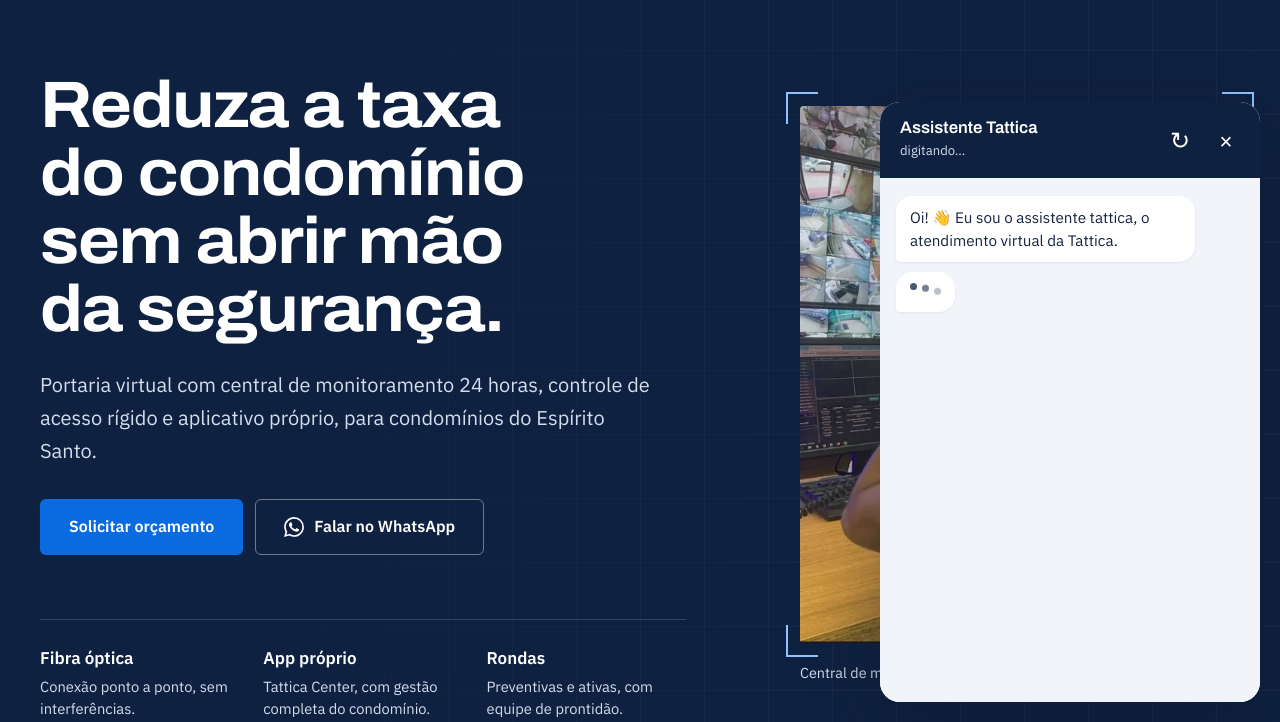
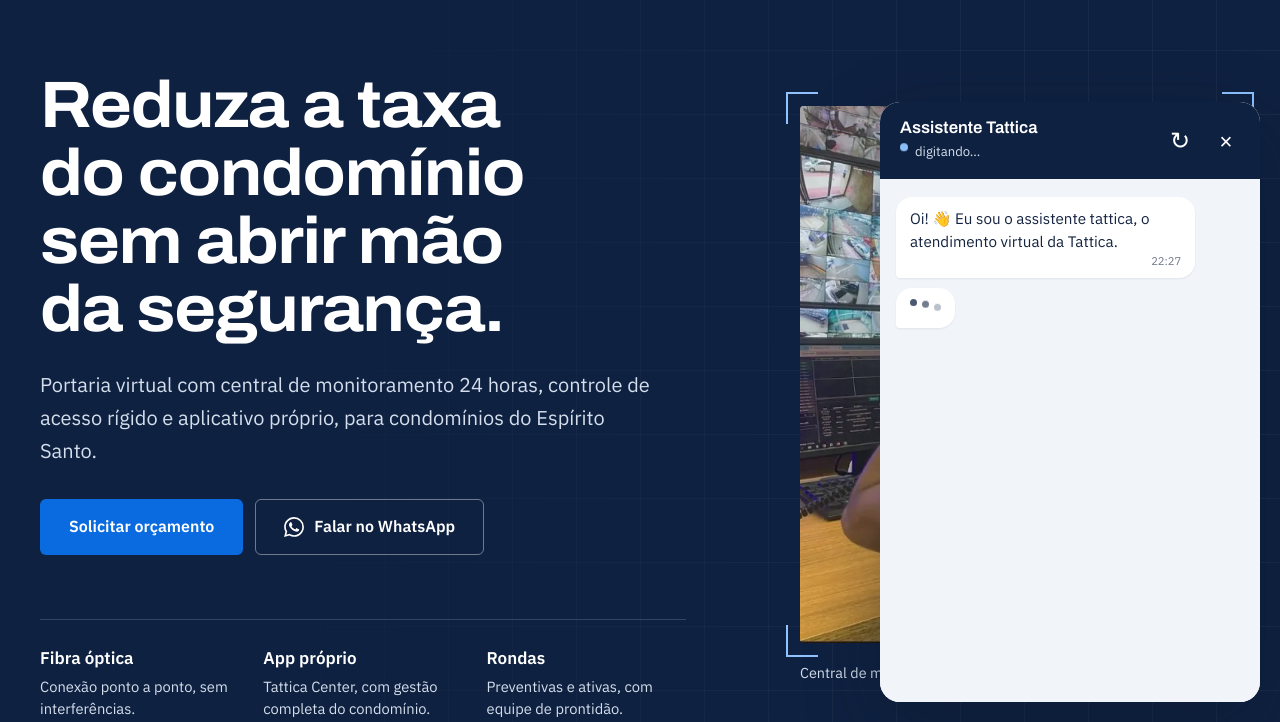
Before and after one commit to KaikyBrener/Tattica-Website, a plain HTML site: page Index.html in a window 1280 px wide. Both pictures are taken after a click on the button "Fale conosco". Shown: the part 78-800 px from the top of the page. Drawn offline with Linux system fonts and the light colour scheme.

Commit message:
Adiciona status online, indicador de digitação e horário nas mensagens

```diff
--- a/chatbot.css
+++ b/chatbot.css
@@ -53,7 +53,9 @@
     background: var(--navy-900);
 }
 .chat__title { font: 600 1.05rem/1.2 var(--font-display); }
-.chat__sub { margin-top: 2px; color: var(--on-dark); font-size: .82rem; }
+.chat__sub { display: flex; align-items: center; gap: 7px; margin-top: 3px; color: var(--on-dark); font-size: .82rem; }
+.chat__status-dot { width: 8px; height: 8px; border-radius: 50%; background: #3ddc84; transition: background-color .2s ease; }
+.chat.is-typing .chat__status-dot { background: var(--blue-300); animation: chat-dot 1s ease-in-out infinite; }
 .chat__head-actions { display: flex; gap: 2px; }
 .chat__icon-btn {
     width: 44px;
@@ -193,3 +195,7 @@
     .chat *, .chat__hint, .chat__launcher, .chat__panel { animation: none !important; transition: none !important; }
     .chat__hint { display: none; }
 }
+
+/* horário em cada mensagem */
+.chat__msg::after { content: attr(data-time); display: block; margin-top: 4px; font-size: .7rem; line-height: 1; opacity: .6; text-align: right; }
+.chat__msg.is-typing::after { display: none; }
```
